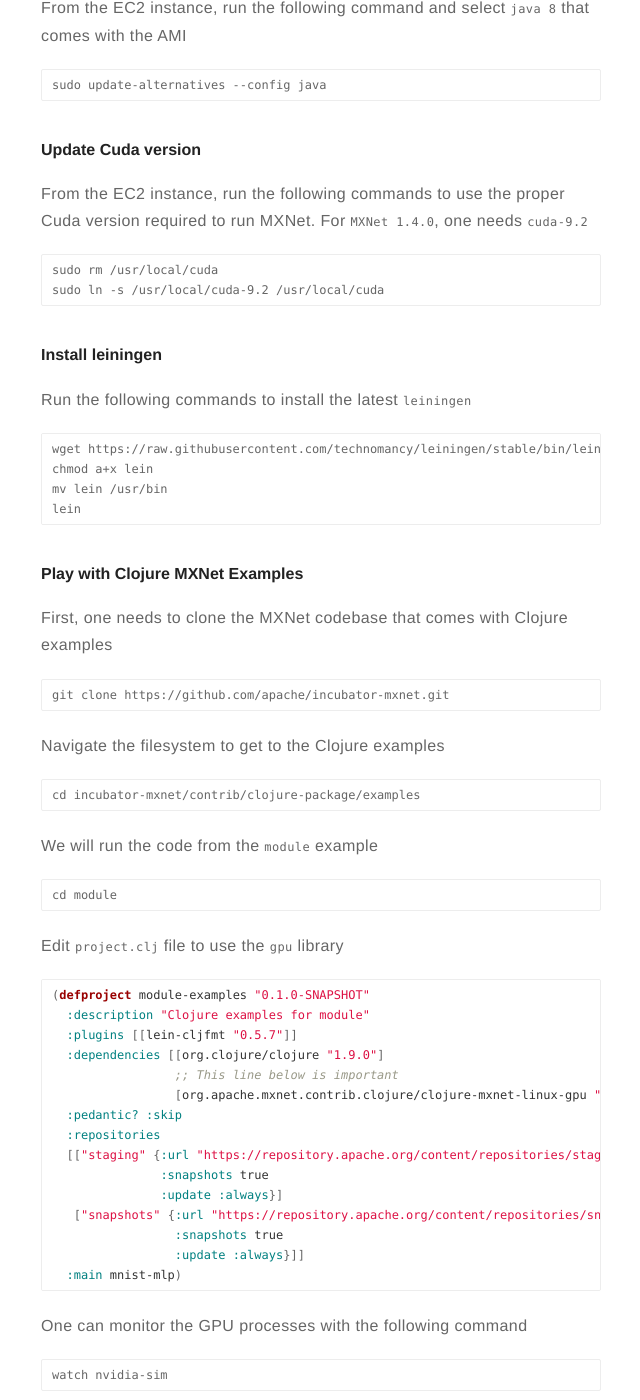
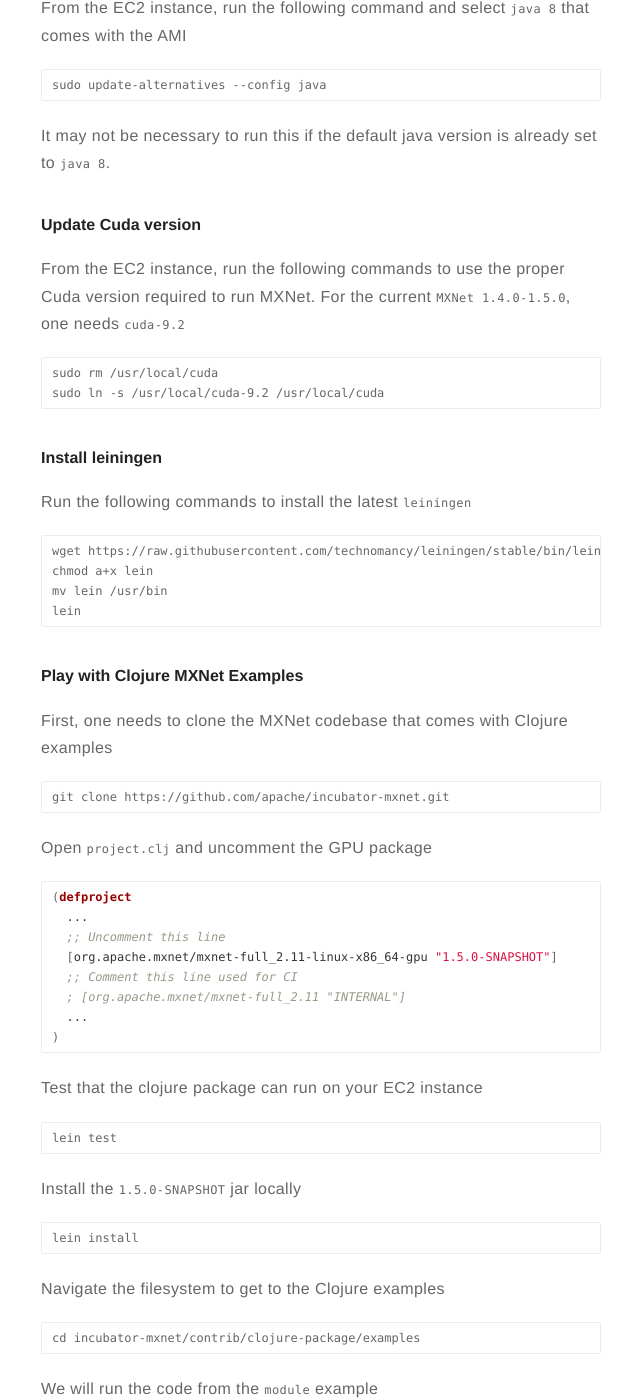
Before and after one commit to Chouffe/chouffe.github.com, a Jekyll site: the page built from _posts/2019-02-28-mxnet-clojure-aws.markdown, in a window 1280 px wide and 1400 px high, scrolled down 2591 px. Shown: the whole window, without its empty margins (319-959 px from the left). Built offline with Jekyll 4.4.1, drawn with Linux system fonts in a browser that asks for light colours.

Commit message:
update mxnet clojure aws tutorial

````diff
--- a/_posts/2019-02-28-mxnet-clojure-aws.markdown
+++ b/_posts/2019-02-28-mxnet-clojure-aws.markdown
@@ -69,10 +69,11 @@ From the EC2 instance, run the following command and select `java 8` that comes
 ```
 sudo update-alternatives --config java
 ```
+It may not be necessary to run this if the default java version is already set to `java 8`.
 
 #### Update Cuda version
 
-From the EC2 instance, run the following commands to use the proper Cuda version required to run MXNet. For `MXNet 1.4.0`, one needs `cuda-9.2`
+From the EC2 instance, run the following commands to use the proper Cuda version required to run MXNet. For the current `MXNet 1.4.0-1.5.0`, one needs `cuda-9.2`
 
 ```
 sudo rm /usr/local/cuda
@@ -96,6 +97,25 @@ First, one needs to clone the MXNet codebase that comes with Clojure examples
 ```
 git clone https://github.com/apache/incubator-mxnet.git
 ```
+Open `project.clj` and uncomment the GPU package
+```clojure
+(defproject
+  ...
+  ;; Uncomment this line
+  [org.apache.mxnet/mxnet-full_2.11-linux-x86_64-gpu "1.5.0-SNAPSHOT"]
+  ;; Comment this line used for CI
+  ; [org.apache.mxnet/mxnet-full_2.11 "INTERNAL"]
+  ...
+)
+```
+Test that the clojure package can run on your EC2 instance
+```
+lein test
+```
+Install the `1.5.0-SNAPSHOT` jar locally
+```
+lein install
+```
 Navigate the filesystem to get to the Clojure examples
 ```
 cd incubator-mxnet/contrib/clojure-package/examples
@@ -104,30 +124,12 @@ We will run the code from the `module` example
 ```
 cd module
 ```
-Edit `project.clj` file to use the `gpu` library
-```clojure
-(defproject module-examples "0.1.0-SNAPSHOT"
-  :description "Clojure examples for module"
-  :plugins [[lein-cljfmt "0.5.7"]]
-  :dependencies [[org.clojure/clojure "1.9.0"]
-                 ;; This line below is important
-                 [org.apache.mxnet.contrib.clojure/clojure-mxnet-linux-gpu "1.4.0"]]
-  :pedantic? :skip
-  :repositories
-  [["staging" {:url "https://repository.apache.org/content/repositories/staging"
-               :snapshots true
-               :update :always}]
-   ["snapshots" {:url "https://repository.apache.org/content/repositories/snapshots"
-                 :snapshots true
-                 :update :always}]]
-  :main mnist-mlp)
-```
 One can monitor the GPU processes with the following command
 ```
-watch nvidia-sim
+watch nvidia-smi
 ```
 
-![nvidia-sim output](/assets/images/aws-dl-ami/aws-ec2-ami-nvidia-sim.png)
+![nvidia-smi output](/assets/images/aws-dl-ami/aws-ec2-ami-nvidia-sim.png)
 
 Now it is time to run some Clojure code and get these Neural Networks to learn something!
 
````
